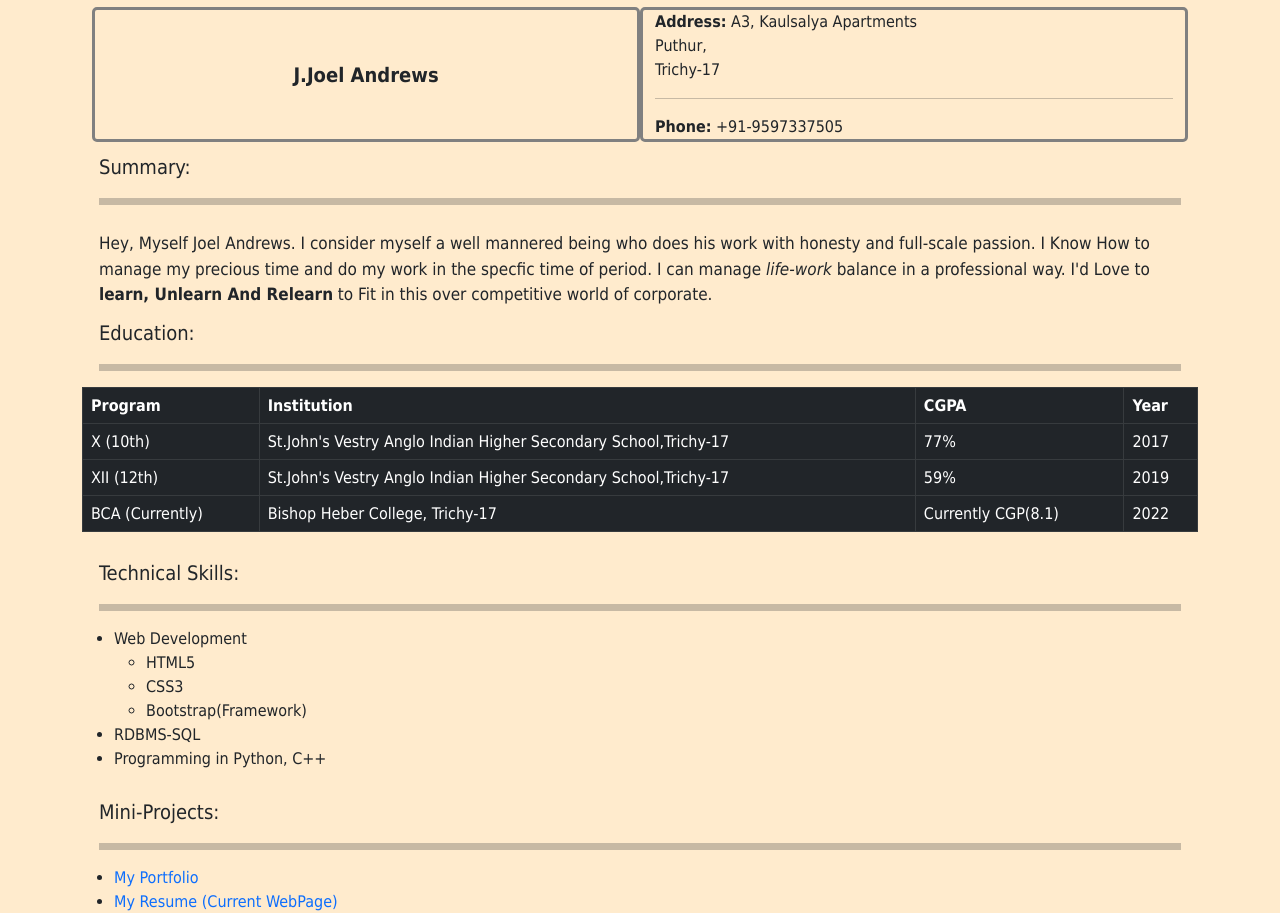
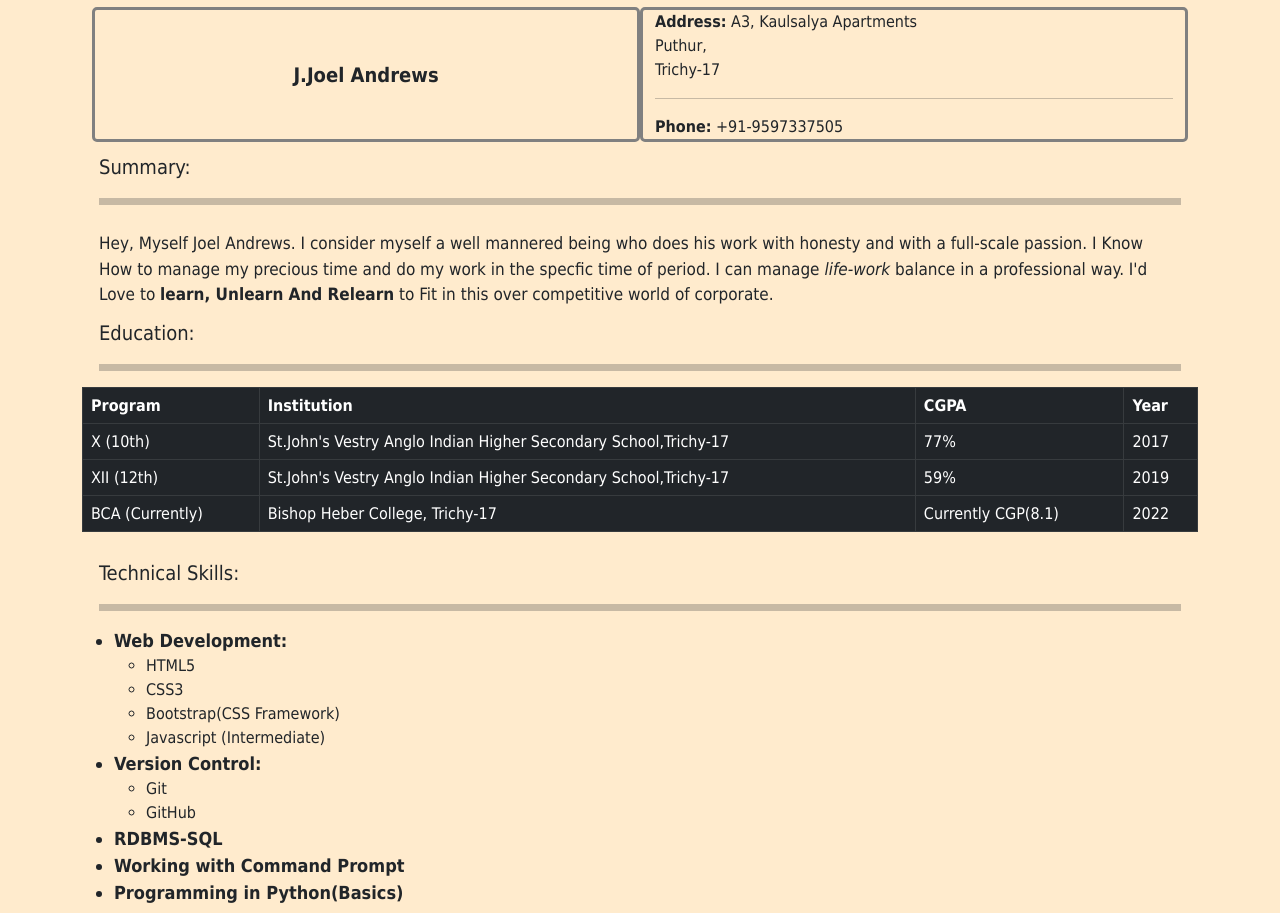
Before and after one commit to joelandrews614/Joel_Resume, a plain HTML site: page index.html in a window 1280 px wide. Shown: the part 64-977 px from the top of the page. Drawn offline with nearby package versions, Linux system fonts and the light colour scheme.

Commit message:
Added Some Details About Megit add .!

```diff
--- a/index.html
+++ b/index.html
@@ -31,7 +31,7 @@
 				</div>
 				<div class="row row4 row3">
 					<div class="col">
-						Hey, Myself Joel Andrews. I consider myself a well mannered being who does his work with honesty and full-scale passion.
+						Hey, Myself Joel Andrews. I consider myself a well mannered being who does his work with honesty and with a full-scale passion.
 						I Know How to manage my precious time and do my work in the specfic time of period. I can manage <em>life-work</em> balance in a
 						professional way. I'd Love to <strong>learn, Unlearn And Relearn</strong> to Fit in this over competitive world of corporate.
 					</div>
@@ -82,13 +82,19 @@
 				<div class="row row8">
 					<div class="col">
 						<ul>
-							<li>Web Development</li><ul>
+							<li class="row-8-head"><strong>Web Development:</strong></li><ul>
 								<li>HTML5</li>
 								<li>CSS3</li>
-								<li>Bootstrap(Framework)</li>
+								<li>Bootstrap(CSS Framework)</li>
+                                <li>Javascript (Intermediate)</li>
 							</ul>
-							<li>RDBMS-SQL</li>
-							<li>Programming in Python, C++</li>
+                            <li class="row-8-head"><strong>Version Control:</strong></li><ul>
+                                <li>Git</li>
+                                <li>GitHub</li>
+                            </ul>
+							<li class="row-8-head"><strong>RDBMS-SQL</strong></li>
+                            <li class="row-8-head"><strong>Working with Command Prompt</strong></li>
+							<li class="row-8-head"><strong>Programming in Python(Basics)</strong></li>
 						</ul>
 					</div>
 				</div>
--- a/text.css
+++ b/text.css
@@ -82,6 +82,9 @@ body {
 .row8 {
     font-size: 16px;
 }
+.row-8-head {
+    font-size: 18px;
+}
 /*Row8-end*/
 
 
```
